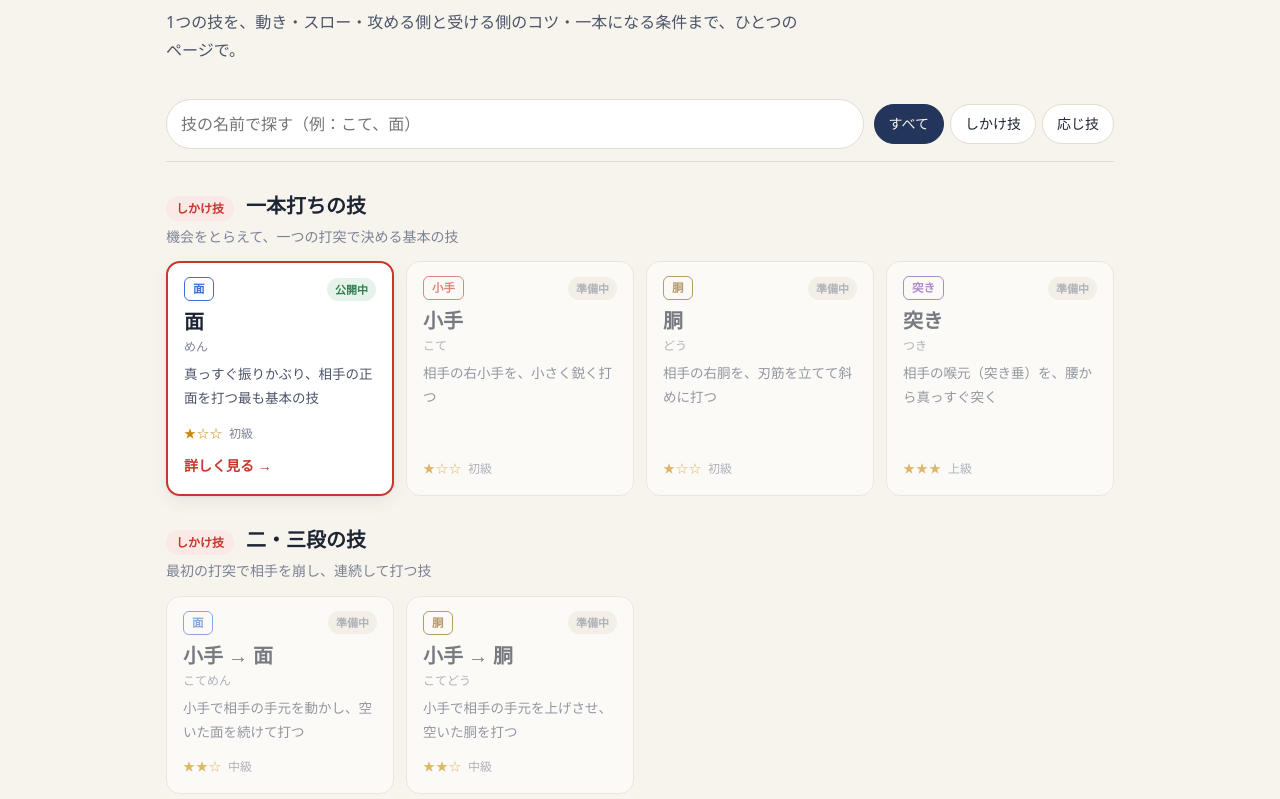
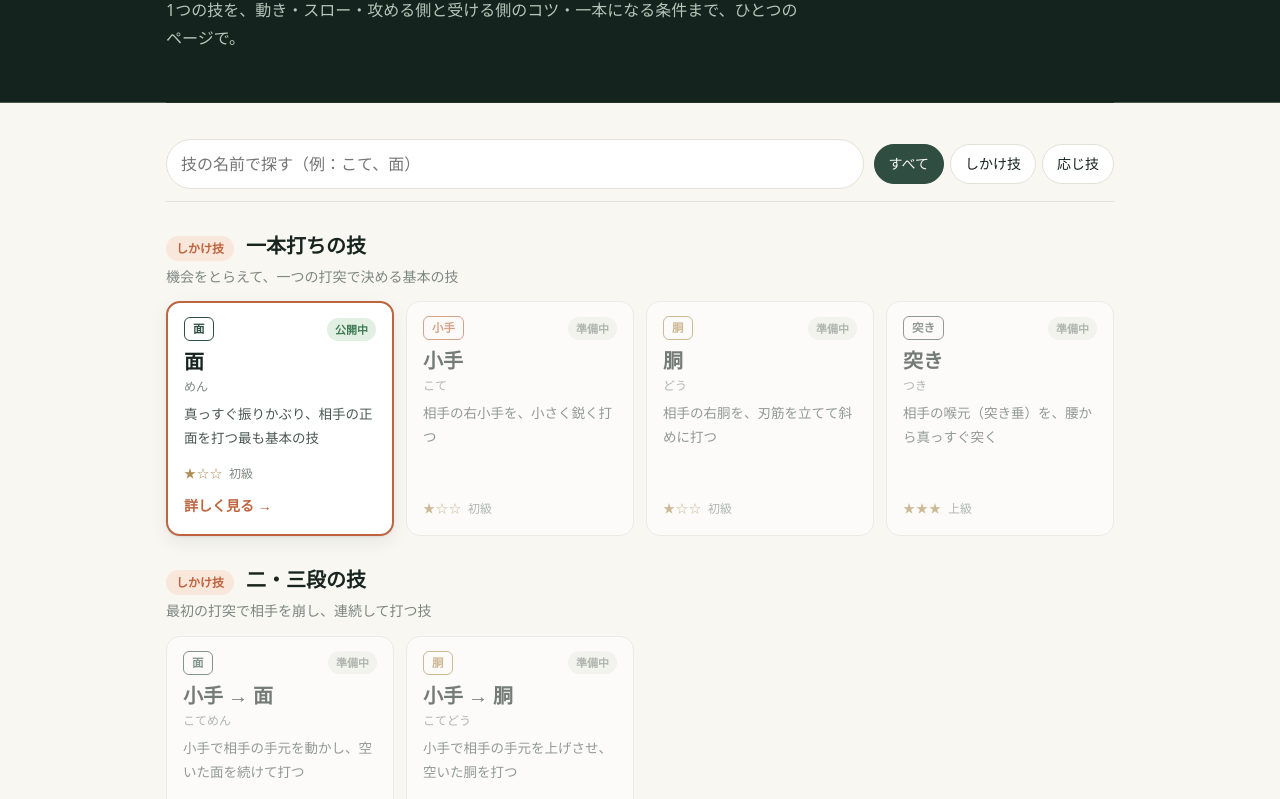
Before and after one commit to crystalglass2019/kendo-waza, a plain HTML site: page index.html in a window 1280 px wide. Shown: the part 140-939 px from the top of the page. Drawn offline with nearby package versions, Linux system fonts and the light colour scheme.

Commit message:
ページの色味のページを変更

```diff
--- a/css/style.css
+++ b/css/style.css
@@ -1,36 +1,42 @@
+/* 配色：深緑（見出し帯・主色）／薄緑（面の背景）／薄いオレンジ〜テラコッタ（強調） */
 :root {
-  --bg: #f7f4ee;
+  --bg: #f8f7f1;
   --surface: #ffffff;
-  --surface-2: #f1ece2;
-  --ink: #1d2433;
-  --ink-2: #4b5468;
-  --ink-3: #7b8394;
-  --line: #e3ddd0;
-  --ai: #24355b;        /* 藍 */
-  --ai-soft: #e7ebf4;
-  --shu: #c8372d;       /* 朱 */
-  --shu-soft: #fbe9e6;
-  --gold: #c98a0b;
-  --ok: #2e7d4f;
-  --ok-soft: #e5f3ea;
+  --surface-2: #eef1e9;   /* 薄緑 */
+  --ink: #17241f;
+  --ink-2: #4a5852;
+  --ink-3: #7d8781;
+  --line: #e1e3d9;
+  --ai: #2f4d40;          /* 深緑（主色） */
+  --ai-soft: #e3ebe2;
+  --shu: #bf6440;         /* テラコッタ（強調） */
+  --shu-soft: #f8e7da;    /* 薄いオレンジ */
+  --gold: #b08d55;
+  --ok: #3e7b54;
+  --ok-soft: #e2efe3;
+  --forest: #15231e;      /* 見出し帯の深緑 */
+  --on-forest: #f4f2ea;
+  --on-forest-2: #b7c5bb;
+  --on-forest-line: rgba(244, 242, 234, .18);
+  --accent-on-forest: #e9a882;
   --radius: 14px;
-  --shadow: 0 1px 2px rgba(20, 25, 40, .06), 0 6px 18px rgba(20, 25, 40, .06);
+  --shadow: 0 1px 2px rgba(21, 35, 30, .06), 0 6px 18px rgba(21, 35, 30, .07);
   --font: "Hiragino Sans", "Hiragino Kaku Gothic ProN", "Yu Gothic UI", "Meiryo", system-ui, sans-serif;
   --serif: "Hiragino Mincho ProN", "Yu Mincho", "YuMincho", serif;
   color-scheme: light;
 }
 @media (prefers-color-scheme: dark) {
   :root:not([data-theme="light"]) {
-    --bg: #12151c; --surface: #1a1f2a; --surface-2: #222836; --ink: #eceef3; --ink-2: #b9c0cf; --ink-3: #8a92a3;
-    --line: #2d3443; --ai: #9fb3e0; --ai-soft: #232c40; --shu: #ff7a6b; --shu-soft: #3a2220; --gold: #f0b64a;
-    --ok: #6fcf97; --ok-soft: #1d3327; --shadow: 0 1px 2px rgba(0,0,0,.3), 0 6px 18px rgba(0,0,0,.25);
+    --bg: #101814; --surface: #17211c; --surface-2: #1d2a24; --ink: #e9eee9; --ink-2: #b8c4bc; --ink-3: #87958c;
+    --line: #2a3832; --ai: #9ccbb2; --ai-soft: #1f2f28; --shu: #e9906a; --shu-soft: #3a261c; --gold: #d4b07a;
+    --ok: #79c896; --ok-soft: #1c3326; --forest: #0b130f; --shadow: 0 1px 2px rgba(0,0,0,.3), 0 6px 18px rgba(0,0,0,.25);
     color-scheme: dark;
   }
 }
 :root[data-theme="dark"] {
-  --bg: #12151c; --surface: #1a1f2a; --surface-2: #222836; --ink: #eceef3; --ink-2: #b9c0cf; --ink-3: #8a92a3;
-  --line: #2d3443; --ai: #9fb3e0; --ai-soft: #232c40; --shu: #ff7a6b; --shu-soft: #3a2220; --gold: #f0b64a;
-  --ok: #6fcf97; --ok-soft: #1d3327; --shadow: 0 1px 2px rgba(0,0,0,.3), 0 6px 18px rgba(0,0,0,.25);
+  --bg: #101814; --surface: #17211c; --surface-2: #1d2a24; --ink: #e9eee9; --ink-2: #b8c4bc; --ink-3: #87958c;
+  --line: #2a3832; --ai: #9ccbb2; --ai-soft: #1f2f28; --shu: #e9906a; --shu-soft: #3a261c; --gold: #d4b07a;
+  --ok: #79c896; --ok-soft: #1c3326; --forest: #0b130f; --shadow: 0 1px 2px rgba(0,0,0,.3), 0 6px 18px rgba(0,0,0,.25);
   color-scheme: dark;
 }
 
@@ -44,10 +50,15 @@ a { color: var(--ai); }
 button { font: inherit; color: inherit; cursor: pointer; }
 
 /* ---------- 一覧 ---------- */
-.hero { padding: 28px 0 8px; }
-.eyebrow { font-size: 12px; letter-spacing: .2em; color: var(--shu); font-weight: 700; margin: 0 0 6px; }
+/* 見出し帯：画面幅いっぱいの深緑（横スクロールは出さない） */
+.hero, .waza-hero, .wrap > .back:first-child {
+  background: var(--forest); color: var(--on-forest);
+  box-shadow: 0 0 0 100vmax var(--forest); clip-path: inset(0 -100vmax);
+}
+.hero { padding: 40px 0 36px; margin: -24px 0 24px; }
+.eyebrow { font-size: 12px; letter-spacing: .2em; color: var(--gold); font-weight: 700; margin: 0 0 6px; }
 .hero h1 { font-family: var(--serif); font-size: clamp(30px, 6vw, 44px); letter-spacing: .06em; }
-.hero-lead { color: var(--ink-2); margin-top: 10px; max-width: 40em; }
+.hero-lead { color: var(--on-forest-2); margin-top: 10px; max-width: 40em; }
 
 .toolbar { position: sticky; top: env(safe-area-inset-top, 0px); z-index: 5; background: var(--bg); padding: 12px 0; display: flex; flex-wrap: wrap; gap: 10px; align-items: center; border-bottom: 1px solid var(--line); margin-bottom: 8px; }
 .toolbar input { flex: 1 1 260px; min-width: 0; padding: 10px 14px; border: 1px solid var(--line); border-radius: 999px; background: var(--surface); color: var(--ink); font: inherit; }
@@ -73,7 +84,7 @@ button { font: inherit; color: inherit; cursor: pointer; }
 .stars { color: var(--gold); margin-right: 6px; letter-spacing: 1px; }
 .card-top { display: flex; justify-content: space-between; align-items: center; margin-bottom: 8px; }
 .part { font-size: 11.5px; font-weight: 700; padding: 1px 8px; border-radius: 6px; border: 1px solid currentColor; }
-.part-men { color: #3c6fd1; } .part-kote { color: var(--shu); } .part-do { color: #8a5a12; } .part-tsuki { color: #7a3fb5; }
+.part-men { color: var(--ai); } .part-kote { color: var(--shu); } .part-do { color: var(--gold); } .part-tsuki { color: var(--ink-2); }
 .badge { font-size: 11px; font-weight: 700; padding: 2px 8px; border-radius: 999px; }
 .badge.ready { background: var(--ok-soft); color: var(--ok); }
 .badge.soon { background: var(--surface-2); color: var(--ink-3); }
@@ -85,20 +96,22 @@ button { font: inherit; color: inherit; cursor: pointer; }
 
 /* ---------- 詳細 ---------- */
 .back { display: inline-block; font-size: 14px; text-decoration: none; padding: 6px 0; }
-.waza-hero { padding: 16px 0 20px; }
+.wrap > .back:first-child { display: block; margin-top: -24px; padding: 18px 0 0; color: var(--on-forest-2); }
+.waza-hero { padding: 16px 0 36px; margin-bottom: 8px; }
 .waza-tags { display: flex; flex-wrap: wrap; gap: 6px; margin-bottom: 10px; }
 .tag { font-size: 12px; padding: 2px 10px; border-radius: 999px; background: var(--surface-2); color: var(--ink-2); }
+.waza-hero .tag { background: transparent; border: 1px solid var(--on-forest-line); color: var(--on-forest-2); }
 .waza-hero h1 { font-family: var(--serif); font-size: clamp(40px, 9vw, 64px); letter-spacing: .08em; }
-.kana-l { font-family: var(--font); font-size: 16px; color: var(--ink-3); margin-left: 14px; letter-spacing: .1em; }
-.catch { font-family: var(--serif); font-size: clamp(17px, 3vw, 21px); color: var(--shu); margin: 8px 0 0; }
+.kana-l { font-family: var(--font); font-size: 16px; color: var(--accent-on-forest); margin-left: 14px; letter-spacing: .1em; }
+.catch { font-family: var(--serif); font-size: clamp(17px, 3vw, 21px); color: var(--on-forest-2); margin: 8px 0 0; }
 
 .toc { position: sticky; top: env(safe-area-inset-top, 0px); z-index: 5; display: flex; gap: 4px; overflow-x: auto; background: var(--bg); padding: 10px 0; border-bottom: 1px solid var(--line); scrollbar-width: none; }
 .toc a { flex: none; font-size: 14px; text-decoration: none; color: var(--ink-2); padding: 6px 12px; border-radius: 999px; background: var(--surface); border: 1px solid var(--line); }
 .toc a:hover { color: var(--ai); border-color: var(--ai); }
 
 .sec { padding: 36px 0 8px; }
-.sec > h2 { display: flex; flex-wrap: wrap; align-items: center; gap: 10px; font-size: clamp(20px, 3.6vw, 26px); margin-bottom: 18px; padding-bottom: 10px; border-bottom: 2px solid var(--ink); }
-.num { display: inline-grid; place-items: center; width: 32px; height: 32px; border-radius: 50%; background: var(--ink); color: var(--bg); font-size: 16px; }
+.sec > h2 { display: flex; flex-wrap: wrap; align-items: center; gap: 10px; font-size: clamp(20px, 3.6vw, 26px); margin-bottom: 18px; padding-bottom: 12px; border-bottom: 1px solid var(--line); }
+.num { display: inline-grid; place-items: center; width: 32px; height: 32px; border-radius: 50%; background: var(--ai); color: var(--bg); font-size: 16px; }
 .sub { font-size: 17px; margin: 28px 0 12px; padding-left: 10px; border-left: 4px solid var(--shu); }
 .lead { font-size: 17px; font-weight: 600; }
 
@@ -137,7 +150,7 @@ button { font: inherit; color: inherit; cursor: pointer; }
 .views button { white-space: nowrap; border: 1px solid var(--line); background: var(--surface); border-radius: 8px; padding: 5px 12px; font-size: 13px; font-weight: 600; color: var(--ink-2); }
 .views button.is-on { background: var(--ai); border-color: var(--ai); color: var(--bg); }
 .ov-kiai { position: absolute; transform: translate(-50%, calc(-100% - 2.2em)); padding: .25em .9em; border-radius: 999px; font-weight: 700; font-size: clamp(11px, 2vw, 16px); background: rgba(255,255,255,.92); color: #555; border: 1px solid rgba(0,0,0,.2); pointer-events: none; white-space: nowrap; }
-.ov-kiai.strong { background: #d4352b; color: #fff; border-color: #8f1d16; font-size: clamp(13px, 2.6vw, 21px); font-weight: 800; }
+.ov-kiai.strong { background: #bf6440; color: #fff; border-color: #8a3f22; font-size: clamp(13px, 2.6vw, 21px); font-weight: 800; }
 .ov-ippon { position: absolute; top: 4%; left: 50%; transform: translate(-50%, -8px); opacity: 0; transition: opacity .25s, transform .25s; display: flex; align-items: center; gap: 10px; padding: 6px 16px; border-radius: 10px; background: rgba(255,255,255,.95); border: 2px solid #d4352b; color: #d4352b; font-family: var(--serif); font-weight: 800; font-size: clamp(14px, 2.6vw, 22px); pointer-events: none; }
 .ov-ippon.show { opacity: 1; transform: translate(-50%, 0); }
 .ov-ippon .flags { display: inline-flex; gap: 4px; }
@@ -146,7 +159,7 @@ button { font: inherit; color: inherit; cursor: pointer; }
 .ov-hint { position: absolute; left: 10px; bottom: 8px; margin: 0; font-size: 12px; padding: 3px 10px; border-radius: 999px; background: rgba(0,0,0,.5); color: #fff; pointer-events: none; }
 .ov-hint[hidden], .ov-kiai[hidden] { display: none; }
 .sub-note { font-size: 13px; font-weight: 400; color: var(--ink-3); margin-left: 6px; }
-.big-play { position: absolute; inset: 0; margin: auto; width: 76px; height: 76px; border-radius: 50%; border: 0; background: rgba(200, 55, 45, .92); color: #fff; font-size: 30px; padding-left: 6px; box-shadow: 0 6px 20px rgba(0,0,0,.25); }
+.big-play { position: absolute; inset: 0; margin: auto; width: 76px; height: 76px; border-radius: 50%; border: 0; background: rgba(191, 100, 64, .95); color: #fff; font-size: 30px; padding-left: 6px; box-shadow: 0 6px 20px rgba(0,0,0,.25); }
 .big-play[hidden] { display: none; }
 .controls { display: flex; flex-wrap: wrap; align-items: center; gap: 8px; padding: 10px 12px; border-top: 1px solid var(--line); }
 .ctl { width: 40px; height: 36px; border-radius: 8px; border: 1px solid var(--line); background: var(--surface-2); font-size: 14px; }
```
